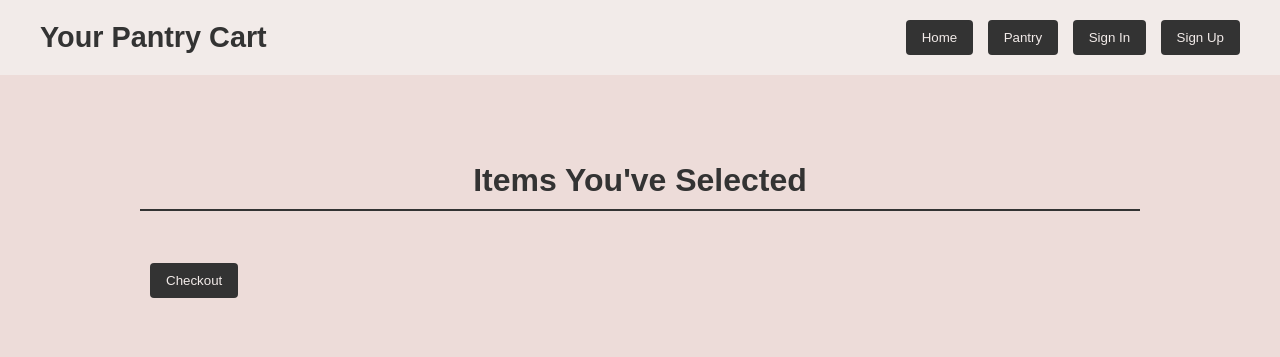
After one commit to Cygnus-AItair/CSC350-Final-Project, a PHP site: page /cart.php in a window 1280 px wide. The commit adds this page. Shown: the top 357 px of the page. Run offline with PHP 8.4, Linux system fonts and the light colour scheme; data that the repository does not hold is empty.

Commit message:
Changed files to php and made styling changes

```diff
--- /dev/null
+++ b/cart.php
@@ -0,0 +1,44 @@
+<!DOCTYPE html>
+<head>
+  <meta charset="UTF-8" />
+  <meta name="viewport" content="width=device-width, initial-scale=1.0"/>
+  <title>Your Pantry Cart</title>
+  <link rel="stylesheet" href="style.css" />
+</head>
+<body>
+
+<header>
+  <h1>Your Pantry Cart</h1>
+  <div class="nav-buttons">
+    <button onclick="location.href='foodbak.php'">Home</button>
+    <button onclick="location.href='products.php'">Pantry</button>
+    <button id="signinBtn">Sign In</button>
+    <button id="signupBtn">Sign Up</button>
+    <button id="logoutBtn" style="display:none;">Log Out</button>
+  </div>
+</header>
+
+<div class="section">
+  <h2>Items You've Selected</h2>
+  <div class="products">
+    <ul>
+      <?php foreach ($cartItems as $item): ?>
+        <li>
+          <?= htmlspecialchars($item['name']) ?>
+          (Qty: <?= $item['quantity'] ?>, $<?= number_format($item['price'] * $item['quantity'], 2) ?>)
+          <form action="delete_from_cart.php" method="post" class="delete-form">
+            <input type="hidden" name="cart_id" value="<?= $item['id'] ?>">
+            <button type="submit" class="btn">Delete</button>
+          </form>
+        </li>
+      <?php endforeach; ?>
+    </ul>
+  </div>
+
+  <div class="checkout-section">
+    <button id="checkoutBtn" class="btn">Checkout</button>
+  </div>
+</div>
+
+</body>
+</html>
--- a/style.css
+++ b/style.css
@@ -28,7 +28,7 @@
       border-radius: 4px;
     }
 
-    .hero {
+    .table {
       background: url("images/Table.jpg") center/cover no-repeat;
       height: 500px;
       display: flex;
@@ -38,7 +38,7 @@
       text-shadow: 0 0 10px rgba(0,0,0,0.5);
     }
 
-    .hero-products {
+    .table-products {
       background: url("images/pantry.jpg") center/cover no-repeat;
       height: 500px;
       display: flex;
@@ -48,7 +48,7 @@
       text-shadow: 0 0 10px rgba(0,0,0,0.5);
     }
 
-    .hero h2, .hero-products h2 {
+    .table h2, .table-products h2 {
       font-size: 3rem;
       background: rgba(0,0,0,0.4);
       padding: 20px;
@@ -141,3 +141,13 @@
     .modal-content button {
       margin-top: 10px;
     }
+
+    .btn {
+    padding: 10px 16px;
+    border: none;
+    background-color: #333;
+    color: #f2ebe9;
+    cursor: pointer;
+    border-radius: 4px;
+    margin-left: 10px;
+    }
```
Also changed, not shown: cart.html (deleted, +0 -37 lines), foodbank.php (renamed from foodbak.html, +15 -11 lines), products.php (renamed from products.html, +13 -11 lines).
